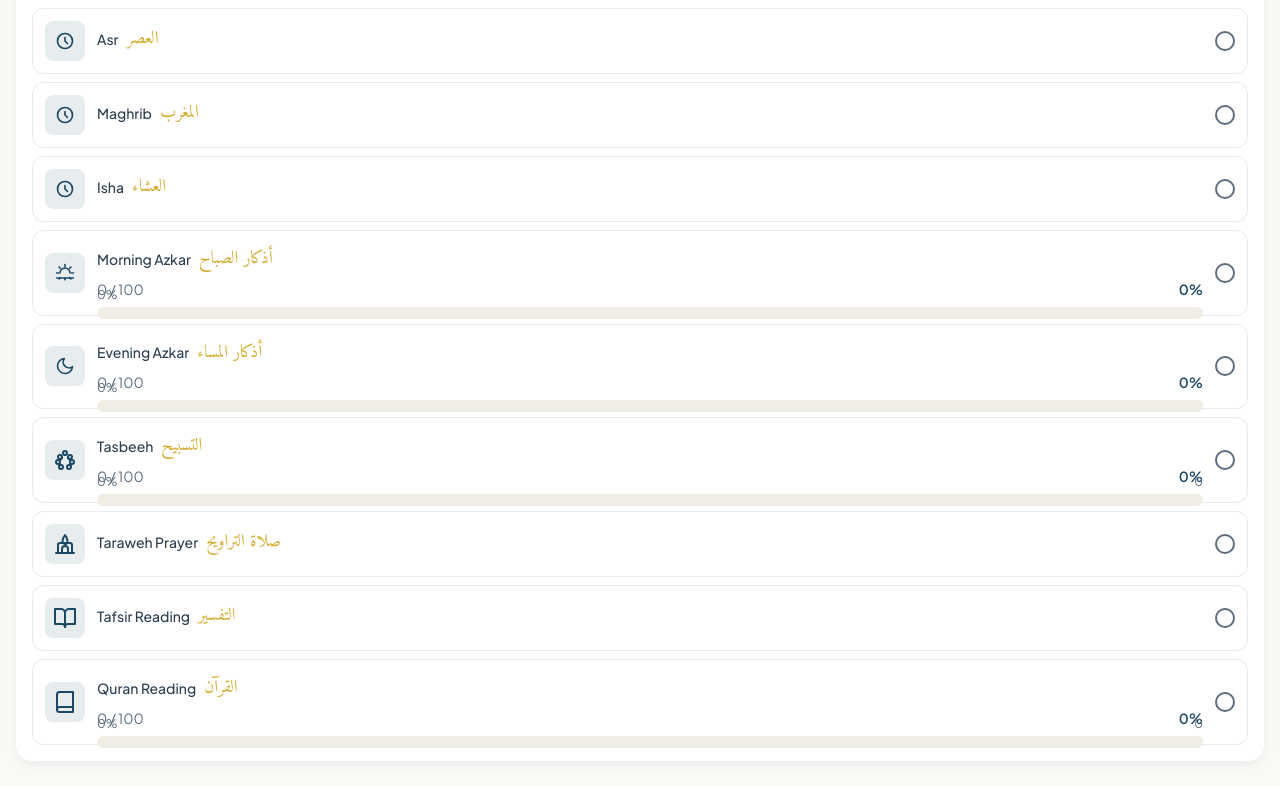
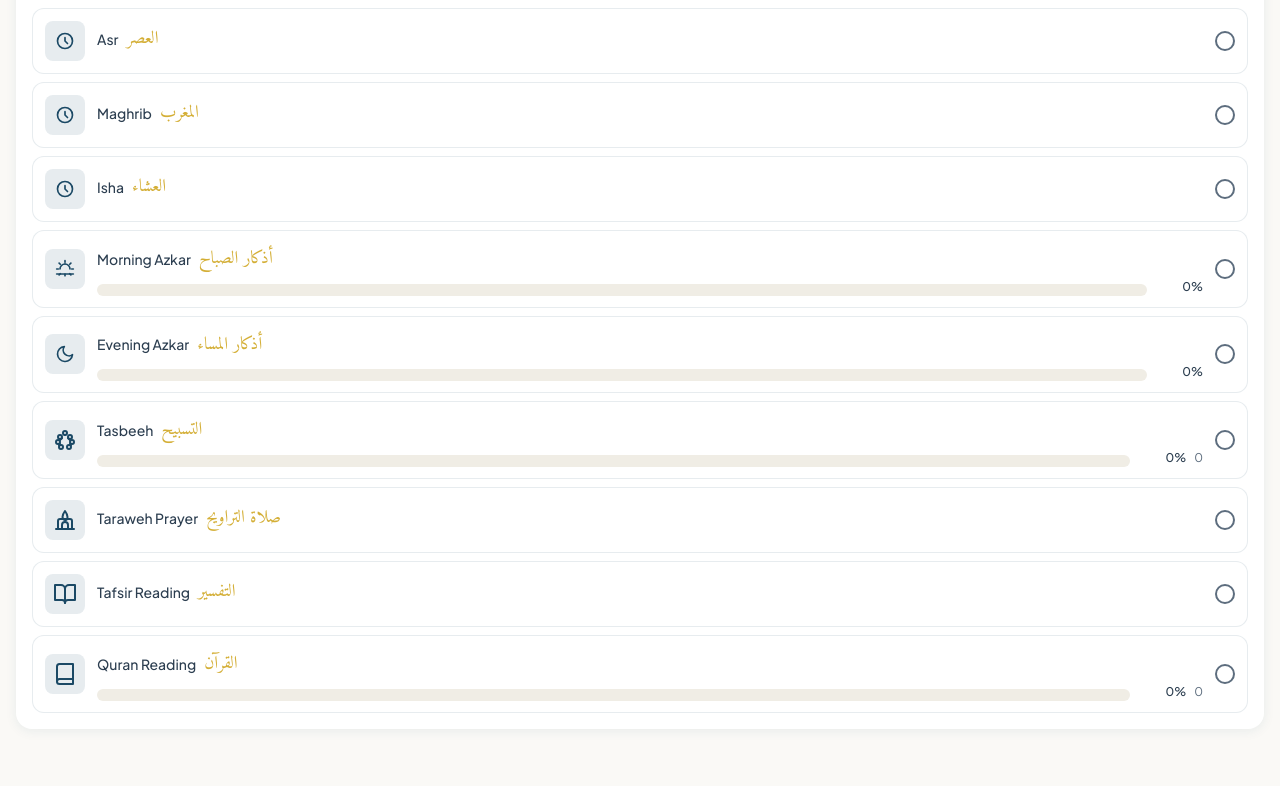
Before and after one commit to SondosAMe/RamadanTracker, a React (Vite) app: page / in a window 1280 px wide. Shown: the part 1210-1996 px from the top of the page. Built offline with nearby package versions, Linux system fonts and the light colour scheme; no server answers.

Commit message:
Fix todo item layout: show percentage only on right side of progress bar

```diff
--- a/src/components/dashboard/TodoItem.jsx
+++ b/src/components/dashboard/TodoItem.jsx
@@ -75,17 +75,22 @@
           {/* Progress bar for items with progress */}
           {(isAzkar || todo.type === 'quran' || todo.type === 'tasbeeh') && !todo.notRequired && (
             <div className="mt-1">
+              <div className="flex items-center gap-2">
+                <div className="flex-1">
                   <ProgressBar
                     value={todo.progress}
                     max={100}
                     color={todo.completed ? "success" : "primary"}
                     className="h-1.5"
+                    showLabel={false}
                   />
-              <div className="flex items-center justify-between mt-0.5">
-                <span className="text-xs text-text-light">{Math.round(todo.progress)}%</span>
+                </div>
+                <div className="flex items-center gap-2 flex-shrink-0">
+                  <span className="text-xs font-medium text-text min-w-[3rem] text-right">{Math.round(todo.progress)}%</span>
                   {todo.count !== undefined && (
                     <span className="text-xs text-text-light">{todo.count}</span>
                   )}
+                </div>
               </div>
             </div>
           )}
```
Lines whose indentation alone changed are shown as unchanged.
